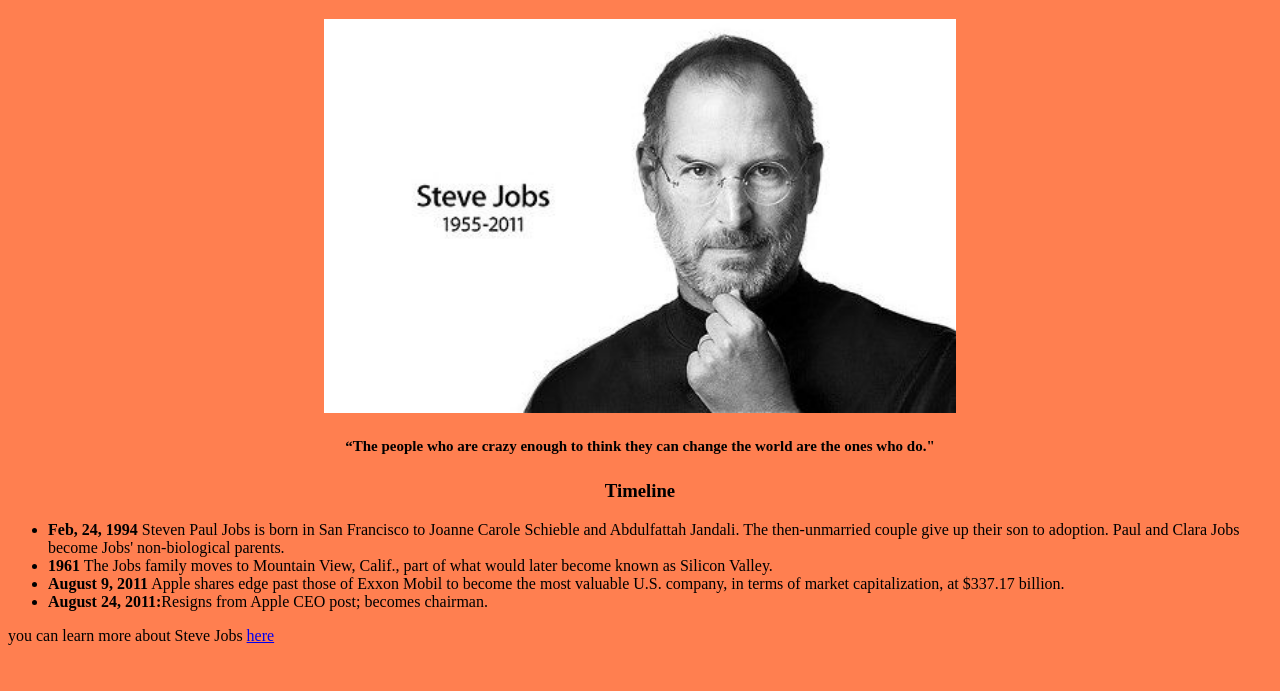
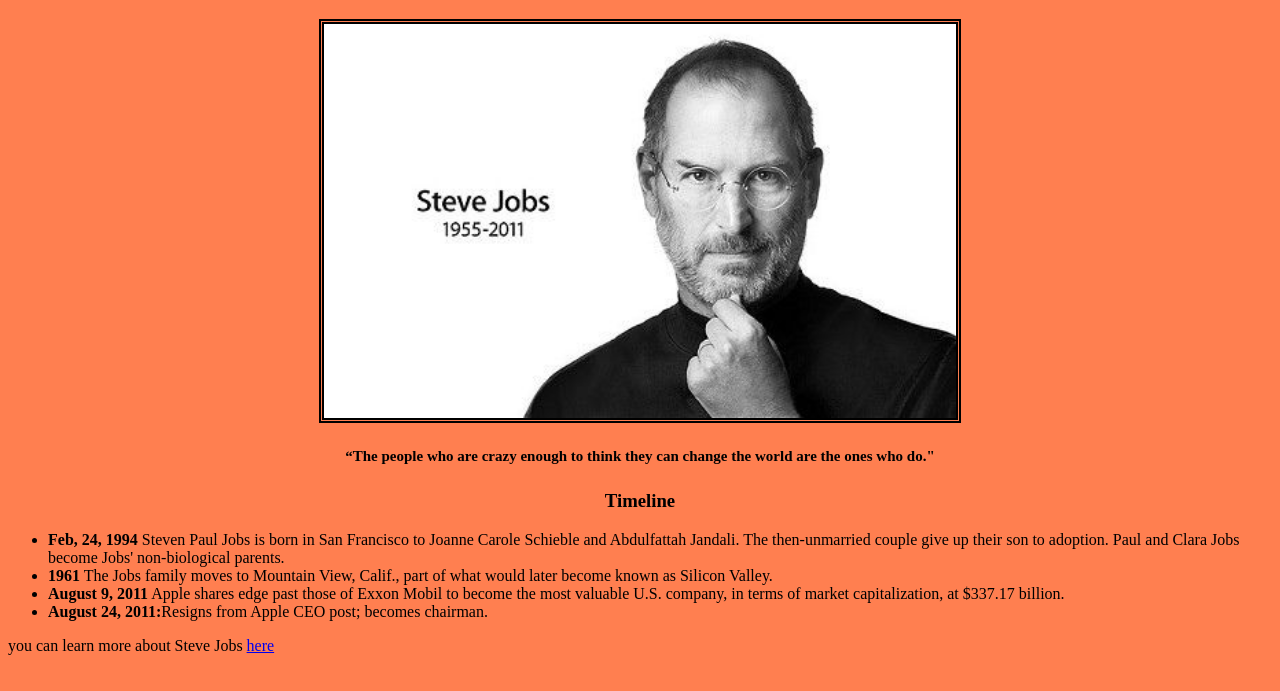
Before and after one commit to mazaji12/Parcial-1, a plain HTML site: page Parte 1/index.html in a window 1280 px wide. Shown: the part 61-752 px from the top of the page. Drawn offline with Linux system fonts and the light colour scheme.

Commit message:
tercero primera parte

```diff
--- a/Parte 1/style.css
+++ b/Parte 1/style.css
@@ -3,6 +3,8 @@
     margin-left: auto;
     margin-right: auto;
     width:50%;
+    border-style: double;
+    border-width: 5px;
   }
   h1{
       text-align: center;
```
